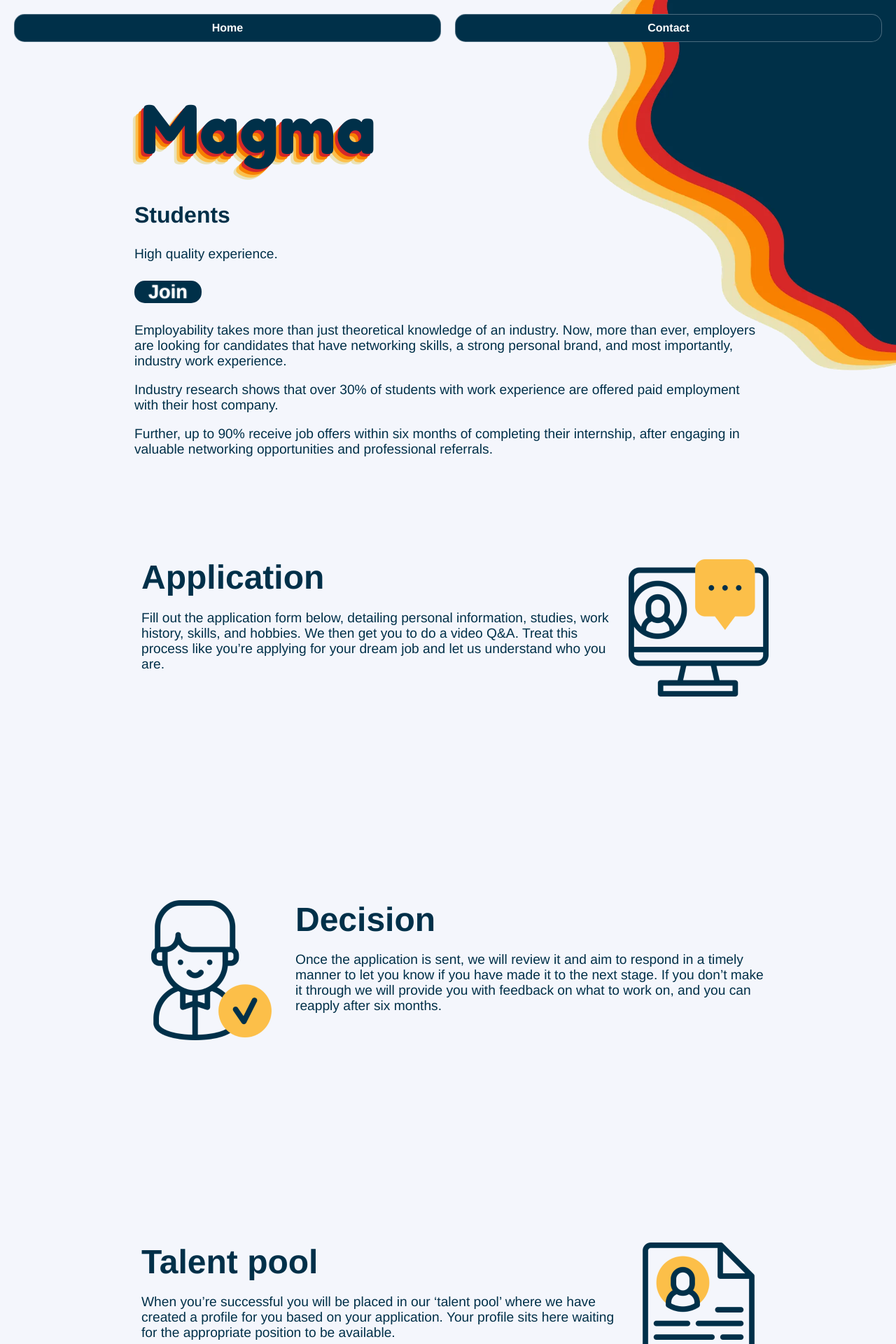
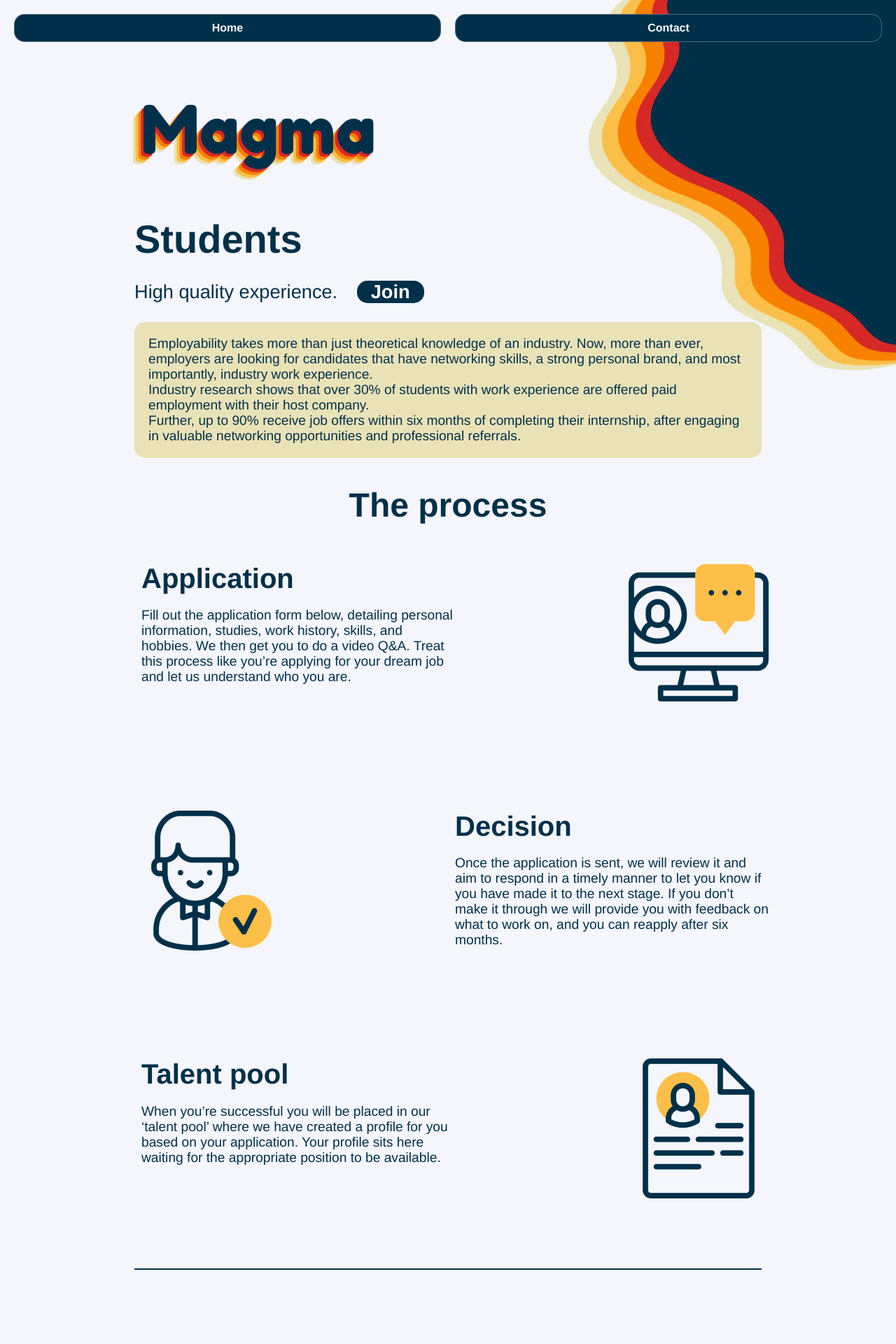
Before and after one commit to magma-recruiting/website, a Jekyll site: the page built from students.html, in a window 1280 px wide. Shown: the top 1920 px of the page at 70% size. Built offline with Jekyll 4.4.1, drawn with Linux system fonts in a browser that asks for light colours.

Commit message:
* Various info page modifications

```diff
--- a/_layouts/info.html
+++ b/_layouts/info.html
@@ -1,10 +1,12 @@
 ---
 layout: default
 ---
-<h2>{{ page.title }}</h2>
-<p>{{ page.underline }}</p>
-<h3><a class="join" href="">Join</a></h3>
-<p id="selling-point">{{ page.selling_point | markdownify }}</p>
+<div id="info-start">
+	<h2>{{ page.title }}</h2>
+	<p>{{ page.underline }} <a class="join" href="">Join</a></p>
+</div>
+<p id="selling-point">{{ page.selling_point }}</p>
+<h2 id="the-process">The process</h2>
 <div>
 	{% for section in page.sections %}
 		{% if section.title == 'hr' %}
@@ -21,5 +23,5 @@ layout: default
 		{% endif %}
 	{% endfor %}
 </div>
-<p>{{ page.extra_text | markdownify }}</p>
-<h3><a class="join" href="">Join</a></h3>
+<p id="extra-text">{{ page.extra_text }}</p>
+<a class="join" href="">Join</a>
--- a/_sass/info.scss
+++ b/_sass/info.scss
@@ -4,10 +4,7 @@
   padding: 0 20px;
   margin-top: 0;
   text-align: center;
-}
-
-#selling-point {
-  width: 60%;
+  font-size: 1.7rem;
 }
 
 .info-section {
@@ -15,20 +12,24 @@
   padding: 10px;
   height: 200px;
   margin-bottom: 20px;
-  margin-top: 30%;
+  margin-top: 15%;
 
   &:first-child {
-    margin-top: 15%;
+    margin-top: 5%;
   }
 
   &:last-child {
-    margin-bottom: 15%;
+    margin-bottom: 5%;
+  }
+
+  p {
+    width: 50%;
   }
 
   h3 {
     margin-top: 0;
     margin-bottom: 10px;
-    font-size: 3rem;
+    font-size: 2.5rem;
   }
 
   img {
@@ -39,14 +40,20 @@
   &:nth-child(2n + 1) {
     img {
       float: right;
-      margin-left: 20px;
+    }
+
+    h3, p {
+      margin-right: 50%;
     }
   }
 
   &:nth-child(2n) {
     img {
       float: left;
-      margin-right: 20px;
+    }
+
+    h3, p {
+      margin-left: 50%;
     }
   }
 }
@@ -55,3 +62,35 @@ hr {
   margin-top: 10%;
   border: 1px solid $accent-color;;
 }
+
+#the-process {
+  text-align: center;
+  font-size: 3rem;
+  margin-bottom: 20px;
+}
+
+#info-start {
+  h2 {
+    font-size: 3.5rem;
+    margin-bottom: 20px;
+  }
+
+  p {
+    width: 60%;
+    font-size: 1.7rem;
+
+    .join {
+      margin-left: 20px;
+    }
+  }
+}
+
+#selling-point, #extra-text {
+  background-color: #EAE2B7;
+  padding: 20px;
+  border-radius: 15px;
+}
+
+#extra-text {
+  margin-bottom: 20px;
+}
--- a/_sass/main.scss
+++ b/_sass/main.scss
@@ -9,7 +9,6 @@ h2, h3 {
 
 h2 {
   font-weight: 700;
-  font-size: 2rem;
 }
 
 h3 {
--- a/students.html
+++ b/students.html
@@ -4,10 +4,8 @@ layout: info
 underline: High quality experience.
 selling_point: |-
   Employability takes more than just theoretical knowledge of an industry. Now, more than ever, employers are looking for candidates that have networking
-  skills, a strong personal brand, and most importantly, industry work experience.
-
-  Industry research shows that over 30% of students with work experience are offered paid employment with their host company.
-
+  skills, a strong personal brand, and most importantly, industry work experience.<br>
+  Industry research shows that over 30% of students with work experience are offered paid employment with their host company.<br>
   Further, up to 90% receive job offers within six months of completing their internship, after engaging in valuable networking opportunities and
   professional referrals.
 
```
